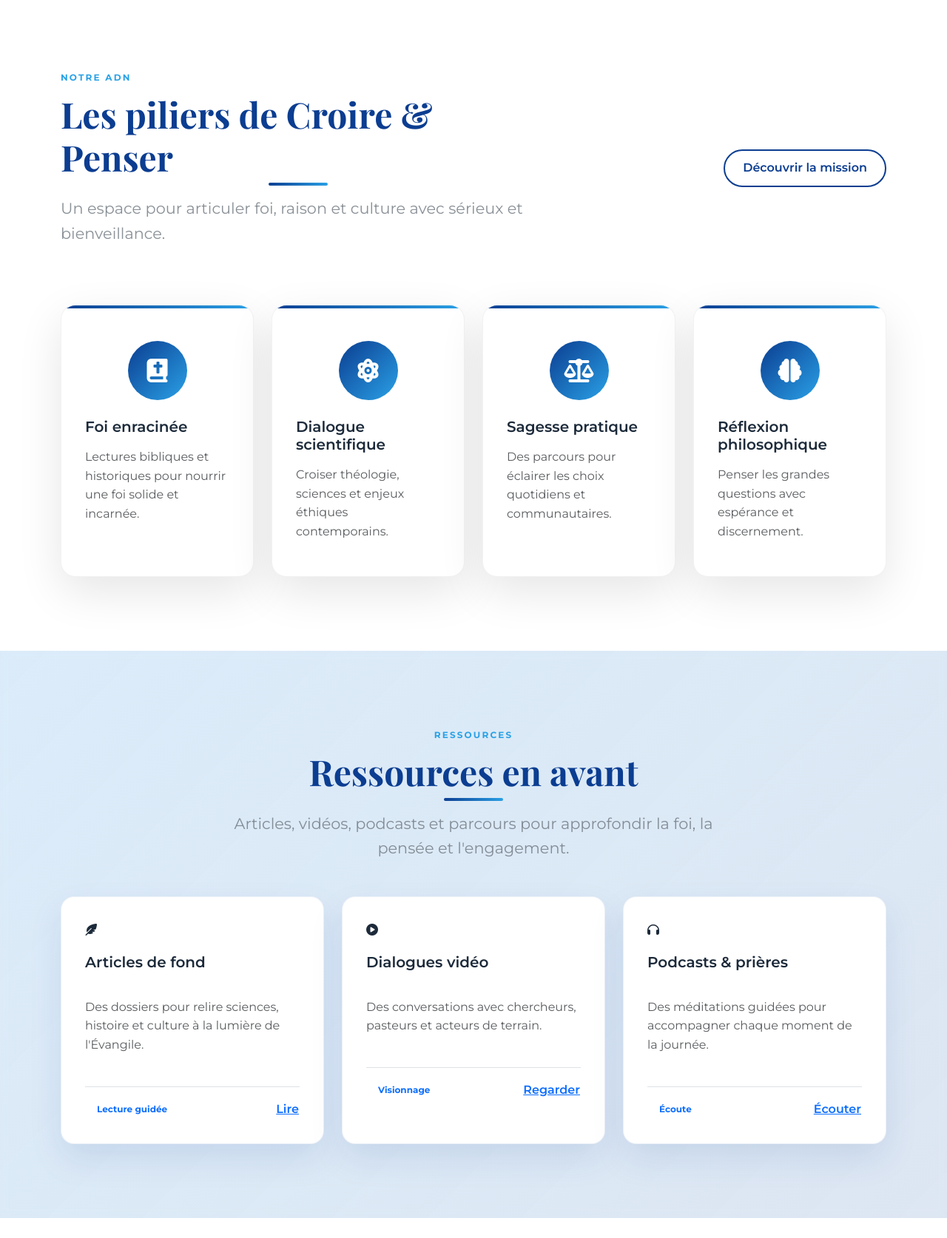
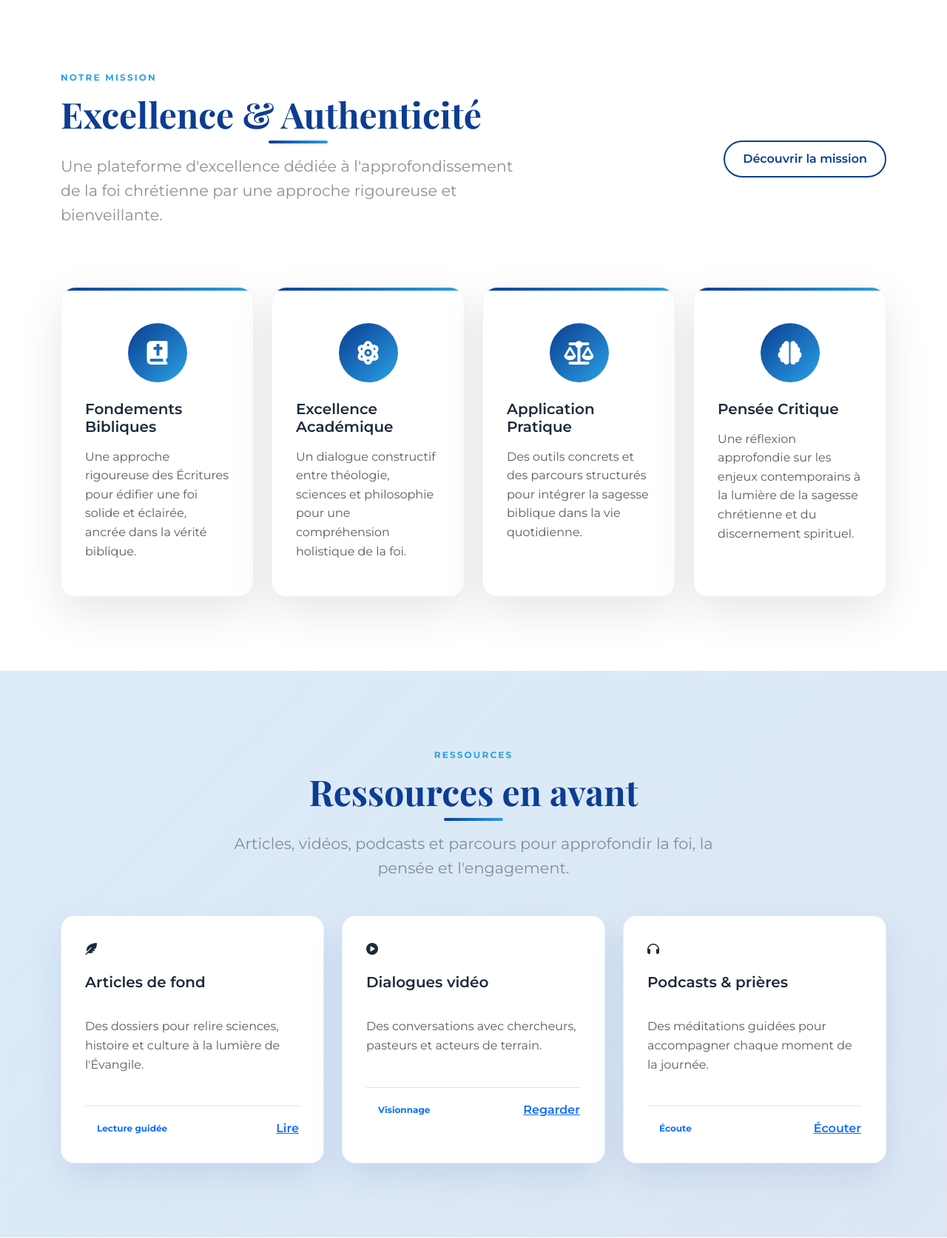
Before and after one commit to JonathanK-N/Plateforme-Foi-et-Raison, a Flask app: page / in a window 1280 px wide. Shown: the part 919-2593 px from the top of the page at 74% size. Run offline with Flask 3, Linux system fonts and the light colour scheme; data that the repository does not hold is empty.

Commit message:
mise a jour

```diff
--- a/frontend/static/css/home.css
+++ b/frontend/static/css/home.css
@@ -140,10 +140,22 @@
 .hero-subtitle {
     font-size: 1.8rem;
     color: white;
-    margin-bottom: 3rem;
+    margin-bottom: 1.5rem;
     font-weight: 400;
     text-shadow: 0 2px 10px rgba(0,0,0,0.4);
     line-height: 1.4;
+}
+
+.hero-description {
+    font-size: 1.2rem;
+    color: rgba(255,255,255,0.9);
+    margin-bottom: 3rem;
+    font-weight: 300;
+    text-shadow: 0 2px 8px rgba(0,0,0,0.3);
+    line-height: 1.5;
+    max-width: 600px;
+    margin-left: auto;
+    margin-right: auto;
 }
 
 .hero-cta {
--- a/frontend/templates/home.html
+++ b/frontend/templates/home.html
@@ -23,12 +23,11 @@
                     <div class="hero-overlay"></div>
                     <div class="hero-content-wrapper">
                         <div class="container">
-                            <span class="badge rounded-pill bg-white text-primary text-uppercase fw-semibold px-3 py-2 mb-3 shadow-sm">Foi &amp; raison</span>
-                            <h1 class="hero-title">Croire avec intelligence</h1>
-                            <p class="hero-subtitle">Relier foi chr&eacute;tienne et sciences pour nourrir la r&eacute;flexion et la confiance.</p>
+                            <h1 class="hero-title">Croire & Penser</h1>
+                            <p class="hero-subtitle">"Amener les croyants à penser, et les penseurs à croire"</p>
+                            <p class="hero-description">Une plateforme dédiée à l'exploration intelligente de la foi chrétienne, où raison et spiritualité se rencontrent pour nourrir votre réflexion.</p>
                             <div class="d-flex flex-wrap justify-content-center gap-3 mt-4">
-                                <a class="hero-cta" href="{{ url_for('contents') }}">Explorer les ressources</a>
-                                <a class="btn btn-light btn-lg rounded-pill px-4 fw-semibold shadow-sm" href="{{ url_for('about') }}">Notre vision</a>
+                                <a class="hero-cta" href="{{ url_for('contents') }}">Découvrir</a>
                             </div>
                         </div>
                     </div>
@@ -40,12 +39,11 @@
                     <div class="hero-overlay"></div>
                     <div class="hero-content-wrapper">
                         <div class="container">
-                            <span class="badge rounded-pill bg-white text-primary text-uppercase fw-semibold px-3 py-2 mb-3 shadow-sm">Sagesse partag&eacute;e</span>
-                            <h1 class="hero-title">Dialoguer avec sagesse</h1>
-                            <p class="hero-subtitle">Podcasts, d&eacute;bats et parcours pour &eacute;couter, questionner et avancer ensemble.</p>
+                            <h1 class="hero-title">Contenus Récents</h1>
+                            <p class="hero-subtitle">Retrouvez nos récents contenus et restez toujours impactés</p>
+                            <p class="hero-description">Articles, vidéos, podcasts et études bibliques pour enrichir votre parcours spirituel et intellectuel au quotidien.</p>
                             <div class="d-flex flex-wrap justify-content-center gap-3 mt-4">
-                                <a class="hero-cta" href="{{ url_for('qa') }}">Participer aux Q&amp;A</a>
-                                <a class="btn btn-light btn-lg rounded-pill px-4 fw-semibold shadow-sm" href="{{ url_for('prayers') }}">Temps de pri&egrave;re</a>
+                                <a class="hero-cta" href="{{ url_for('contents') }}">Voir les contenus</a>
                             </div>
                         </div>
                     </div>
@@ -57,12 +55,12 @@
                     <div class="hero-overlay"></div>
                     <div class="hero-content-wrapper">
                         <div class="container">
-                            <span class="badge rounded-pill bg-white text-primary text-uppercase fw-semibold px-3 py-2 mb-3 shadow-sm">Pens&eacute;e vivante</span>
-                            <h1 class="hero-title">Penser le monde avec esp&eacute;rance</h1>
-                            <p class="hero-subtitle">Des dossiers th&eacute;matiques pour r&eacute;pondre aux grandes questions existentielles.</p>
+                            <h1 class="hero-title">Rejoignez Notre Communauté</h1>
+                            <p class="hero-subtitle">Vous avez des questions ou besoin d'une prière ?</p>
+                            <p class="hero-description">Rejoignez notre communauté dès maintenant et bénéficiez d'un accompagnement spirituel personnalisé dans votre cheminement de foi.</p>
                             <div class="d-flex flex-wrap justify-content-center gap-3 mt-4">
-                                <a class="hero-cta" href="{{ url_for('contents') }}">D&eacute;couvrir les dossiers</a>
-                                <a class="btn btn-light btn-lg rounded-pill px-4 fw-semibold shadow-sm" href="{{ url_for('contact') }}">Nous contacter</a>
+                                <a class="hero-cta" href="{{ url_for('qa') }}">Poser une question</a>
+                                <a class="btn btn-light btn-lg rounded-pill px-4 fw-semibold shadow-sm" href="{{ url_for('prayers') }}">Demander une prière</a>
                             </div>
                         </div>
                     </div>
@@ -84,9 +82,9 @@
     <div class="container">
         <div class="row align-items-center gy-4 mb-5">
             <div class="col-lg-7">
-                <span class="section-kicker">Notre ADN</span>
-                <h2 class="section-title">Les piliers de Croire &amp; Penser</h2>
-                <p class="section-subtitle">Un espace pour articuler foi, raison et culture avec s&eacute;rieux et bienveillance.</p>
+                <span class="section-kicker">Notre Mission</span>
+                <h2 class="section-title">Excellence & Authenticité</h2>
+                <p class="section-subtitle">Une plateforme d'excellence dédiée à l'approfondissement de la foi chrétienne par une approche rigoureuse et bienveillante.</p>
             </div>
             <div class="col-lg-5 text-lg-end">
                 <a class="btn btn-outline-primary rounded-pill px-4" href="{{ url_for('about') }}">D&eacute;couvrir la mission</a>
@@ -98,8 +96,8 @@
                     <div class="feature-icon mb-4">
                         <i class="fas fa-book-bible"></i>
                     </div>
-                    <h3 class="h5 fw-semibold mb-3">Foi enracin&eacute;e</h3>
-                    <p class="mb-0 text-muted">Lectures bibliques et historiques pour nourrir une foi solide et incarn&eacute;e.</p>
+                    <h3 class="h5 fw-semibold mb-3">Fondements Bibliques</h3>
+                    <p class="mb-0 text-muted">Une approche rigoureuse des Écritures pour édifier une foi solide et éclairée, ancrée dans la vérité biblique.</p>
                 </div>
             </div>
             <div class="col-md-6 col-xl-3">
@@ -107,8 +105,8 @@
                     <div class="feature-icon mb-4">
                         <i class="fas fa-atom"></i>
                     </div>
-                    <h3 class="h5 fw-semibold mb-3">Dialogue scientifique</h3>
-                    <p class="mb-0 text-muted">Croiser th&eacute;ologie, sciences et enjeux &eacute;thiques contemporains.</p>
+                    <h3 class="h5 fw-semibold mb-3">Excellence Académique</h3>
+                    <p class="mb-0 text-muted">Un dialogue constructif entre théologie, sciences et philosophie pour une compréhension holistique de la foi.</p>
                 </div>
             </div>
             <div class="col-md-6 col-xl-3">
@@ -116,8 +114,8 @@
                     <div class="feature-icon mb-4">
                         <i class="fas fa-scale-balanced"></i>
                     </div>
-                    <h3 class="h5 fw-semibold mb-3">Sagesse pratique</h3>
-                    <p class="mb-0 text-muted">Des parcours pour &eacute;clairer les choix quotidiens et communautaires.</p>
+                    <h3 class="h5 fw-semibold mb-3">Application Pratique</h3>
+                    <p class="mb-0 text-muted">Des outils concrets et des parcours structurés pour intégrer la sagesse biblique dans la vie quotidienne.</p>
                 </div>
             </div>
             <div class="col-md-6 col-xl-3">
@@ -125,8 +123,8 @@
                     <div class="feature-icon mb-4">
                         <i class="fas fa-brain"></i>
                     </div>
-                    <h3 class="h5 fw-semibold mb-3">R&eacute;flexion philosophique</h3>
-                    <p class="mb-0 text-muted">Penser les grandes questions avec esp&eacute;rance et discernement.</p>
+                    <h3 class="h5 fw-semibold mb-3">Pensée Critique</h3>
+                    <p class="mb-0 text-muted">Une réflexion approfondie sur les enjeux contemporains à la lumière de la sagesse chrétienne et du discernement spirituel.</p>
                 </div>
             </div>
         </div>
@@ -301,6 +299,24 @@
         </div>
     </div>
 </section>
+
+<!-- Section Verset Biblique -->
+<section class="py-5 bg-primary text-white text-center">
+    <div class="container">
+        <div class="row justify-content-center">
+            <div class="col-lg-8">
+                <i class="fas fa-quote-left fa-2x mb-4 text-white-50"></i>
+                <blockquote class="blockquote mb-4">
+                    <p class="fs-4 fw-light mb-3">"Car mes pensées ne sont pas vos pensées, et vos voies ne sont pas mes voies, dit l'Éternel. Autant les cieux sont élevés au-dessus de la terre, autant mes voies sont élevées au-dessus de vos voies, et mes pensées au-dessus de vos pensées."</p>
+                    <footer class="blockquote-footer text-white-50">
+                        <cite title="Source">Esaïe 55:8-9</cite>
+                    </footer>
+                </blockquote>
+                <p class="lead mb-0">Laissons-nous transformer par la sagesse divine qui dépasse notre entendement.</p>
+            </div>
+        </div>
+    </div>
+</section>
 </div>
 {% endblock %}
 
```
